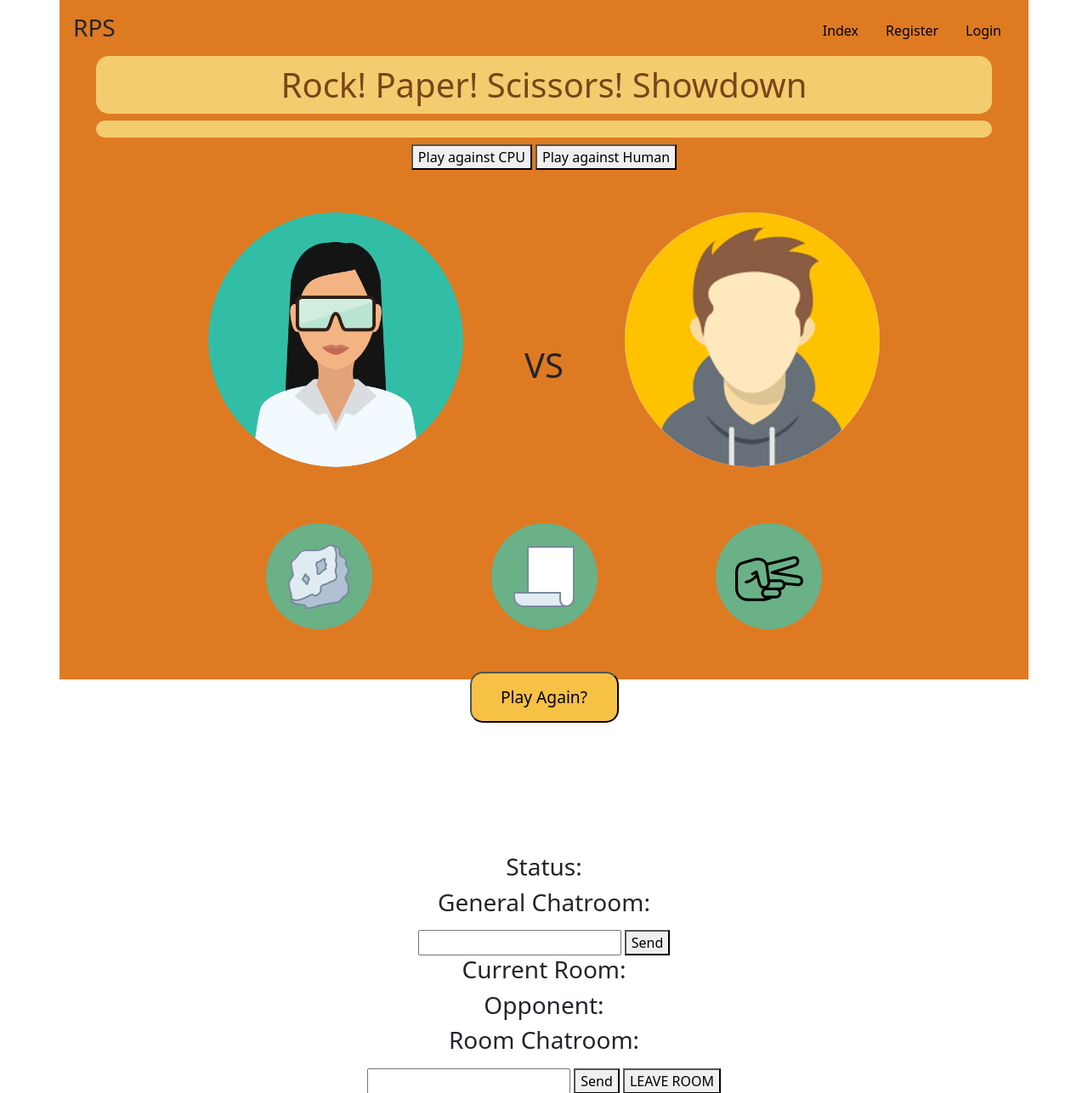
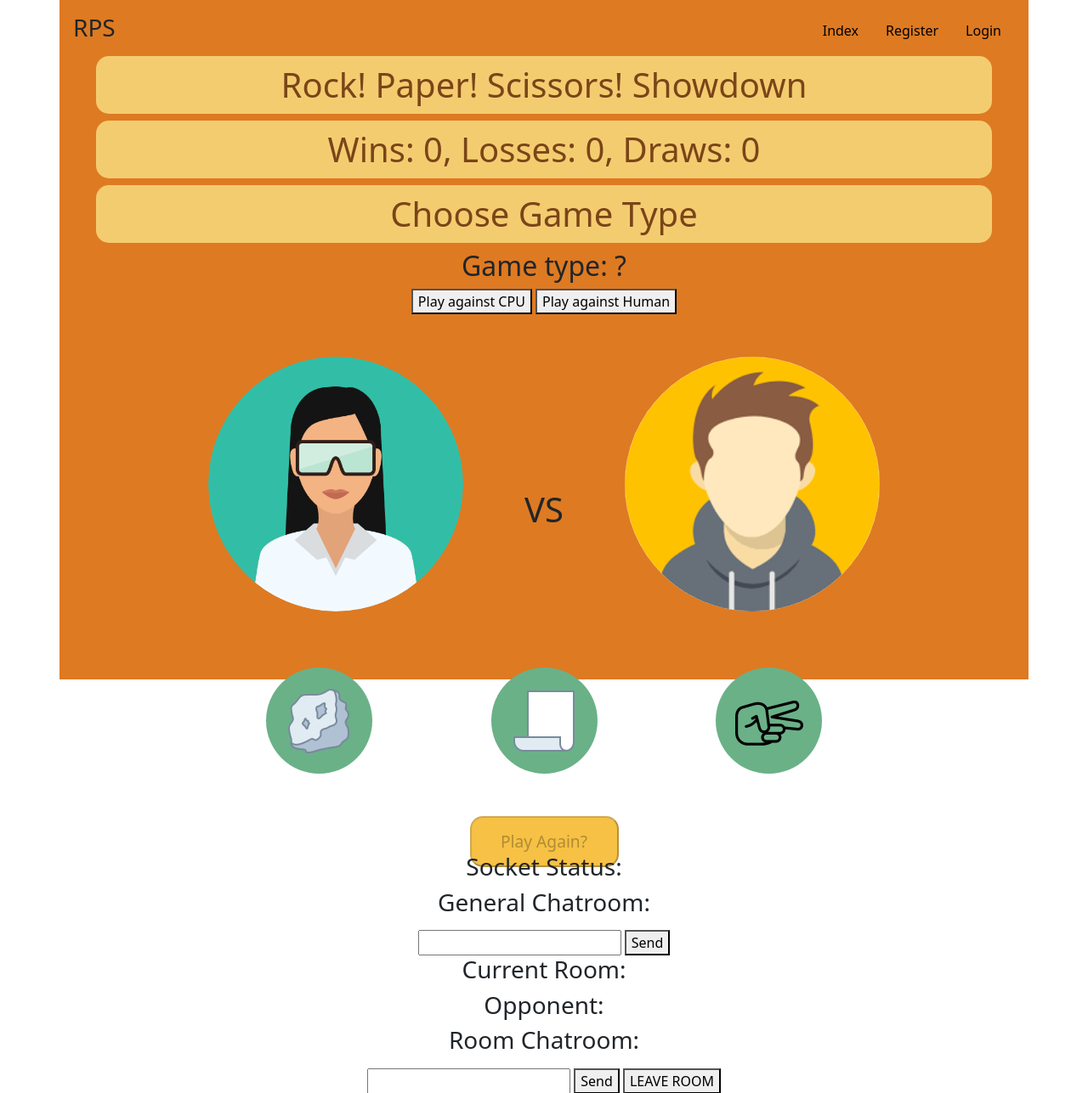
Before and after one commit to calvh/mlh-final-project, a Flask app: page /play in a window 1280 px wide. Shown: the top 1287 px of the page at 85% size. Run offline with Flask 2, Linux system fonts and the light colour scheme; some libraries are stand-ins or nearby versions.

Commit message:
Fix game status display issue and add indicators

```diff
--- a/flask/app/static/js/play.js
+++ b/flask/app/static/js/play.js
@@ -3,7 +3,9 @@
 $(document).ready(() => {
   const socket = io();
 
-  const $statusDisplay = $("#status");
+  const $gameStatus = $("#game-status");
+  const $stats = $("#game-stats");
+  const $gameType = $("#game-type");
   const $choicePlayer = $("#choice-player");
   const $choiceOpponent = $("#choice-opponent");
   const $socketId = $("#socket-id");
@@ -99,39 +101,38 @@ $(document).ready(() => {
 
     processChoices() {
       switch (this.status) {
-        case "WAITING_BOTH":
-          if (this.playerChoice) {
-            this.status = "WAITING_2";
-          } else if (this.opponentChoice) {
-            this.status = "WAITING_1";
-          }
-        case "WAITING_1":
-        case "WAITING_2":
+        case "WAITING_PLAYER":
+        case "WAITING_OPPONENT":
           if (this.playerChoice && this.opponentChoice) {
             const c1 = this.playerChoice;
             const c2 = this.opponentChoice;
             updateOpponentChoice();
             const result = Game.calculateResult(c1, c2);
 
-            if (result === "w") {
+            switch (result) {
+              case "w":
                 this.wins += 1;
-            }
-
-            if (result === "l") {
+                break;
+              case "l":
                 this.losses += 1;
-            }
-
-            if (result === "d") {
+                break;
+              case "d":
                 this.draws += 1;
+                break;
+              default:
+                // error
+                console.log(result);
+                break;
             }
 
             this.status = "ENDED";
             updateDisplay();
           }
+          break;
 
         default:
           // do nothing
-          return;
+          break;
       }
     }
   }
@@ -151,22 +152,33 @@ $(document).ready(() => {
   };
 
   const updateDisplay = () => {
-    $statusDisplay.text(game.status);
+    $gameStatus.text(game.status);
     $socketStatus.text(game.socketStatus);
+    $gameType.text(`Game type: ${game.gameType}`);
     $currentRoom.text(game.room);
     $opponent.text(game.opponent);
+    $stats.text(
+      `Wins: ${game.wins}, Losses: ${game.losses}, Draws: ${game.draws}`
+    );
   };
 
   socket.on("choice", (data) => {
     game.opponentChoice = data.choice;
     if (game.status === "WAITING_BOTH") {
-      game.status = "WAITING_1";
+      game.status = "WAITING_PLAYER";
+      updateDisplay();
     }
     game.processChoices();
+    if (game.status === "ENDED") {
+      $btnPlayAgain.prop("disabled", false);
+    }
   });
 
   $btnPlayAgain.on("click", (event) => {
     event.preventDefault();
+    $btnPlayCpu.prop("disabled", false);
+    $btnQueue.prop("disabled", false);
+    $btnPlayAgain.prop("disabled", true);
     game.reset(socket);
     updateDisplay();
     $choicePlayer.html(images["q"]);
@@ -182,19 +194,22 @@ $(document).ready(() => {
   $btnPlayCpu.on("click", (event) => {
     event.preventDefault();
     if (game.status === "CHOOSE_GAME_TYPE") {
+      $btnPlayCpu.prop("disabled", true);
+      $btnQueue.prop("disabled", true);
       $choicePlayer.html(images["q"]);
       $choiceOpponent.html(images["q"]);
       game.gameType = "CPU";
       game.opponentChoice = Game.cpuChoose();
-      game.status = "WAITING_1";
+      game.status = "WAITING_PLAYER";
       updateDisplay();
     }
   });
 
   $btnQueue.on("click", (event) => {
+    event.preventDefault();
     if (game.status === "CHOOSE_GAME_TYPE") {
-      $choicePlayer.html(images["q"]);
-      event.preventDefault();
+      $btnPlayCpu.prop("disabled", true);
+      $btnQueue.prop("disabled", true);
       $choicePlayer.html(images["q"]);
       $choiceOpponent.html(images["q"]);
       socket.emit("queue");
@@ -212,19 +227,29 @@ $(document).ready(() => {
       game.playerChoice = choice;
       updatePlayerChoice();
       game.processChoices();
+      if (game.status === "ENDED") {
+        $btnPlayAgain.prop("disabled", false);
+      }
     }
 
     // vs human
+    if (game.status === "WAITING_BOTH" || game.status === "WAITING_PLAYER") {
       if (game.room) {
         game.playerChoice = choice;
         socket.emit("choice", { choice });
         updatePlayerChoice();
 
         if (game.status === "WAITING_BOTH") {
-        game.status = "WAITING_2";
+          game.status = "WAITING_OPPONENT";
+          updateDisplay();
         }
-
         game.processChoices();
+        if (game.status === "ENDED") {
+          $btnPlayAgain.prop("disabled", false);
+        }
+      } else {
+        console.log("ERROR_NOT_IN_ROOM");
+      }
     }
   };
   $btnRock.on("click", (event) => {
--- a/flask/app/templates/play.html
+++ b/flask/app/templates/play.html
@@ -5,7 +5,9 @@
 
 <div class="container">
     <h1>Rock! Paper! Scissors! Showdown </h1>
-    <h1 id="status"></h1>
+    <h1 id="game-stats">Wins: 0, Losses: 0, Draws: 0</h1>
+    <h1 id="game-status">Choose Game Type</h1>
+    <h2 id="game-type">Game type: ?</h1>
     <div class="my-2">
         <button id="btn-play-cpu">Play against CPU</button>
         <button id="btn-queue">Play against Human</button>
@@ -26,12 +28,13 @@
             <img src="./static/img/icons8-hand-scissors-80.png"></img>
         </span>
     </div>
-    <button type="button" class="play-anon-btn" id="btn-play-again" style="border-radius: 15px;">Play Again?</button>
+    <button type="button" class="play-anon-btn" id="btn-play-again"
+        style="border-radius: 15px;" disabled>Play Again?</button>
 </div>
 
 <section class="p-5 d-flex justify-content-center">
     <div style="margin-top: 700px">
-        <h3>Status:</h3>
+        <h3>Socket Status:</h3>
         <div id="socket-status"></div>
 
 
```
Also changed, not shown: flask/app/socketio_bp/events.py (+4 -11 lines). Lines whose indentation alone changed are shown as unchanged.
